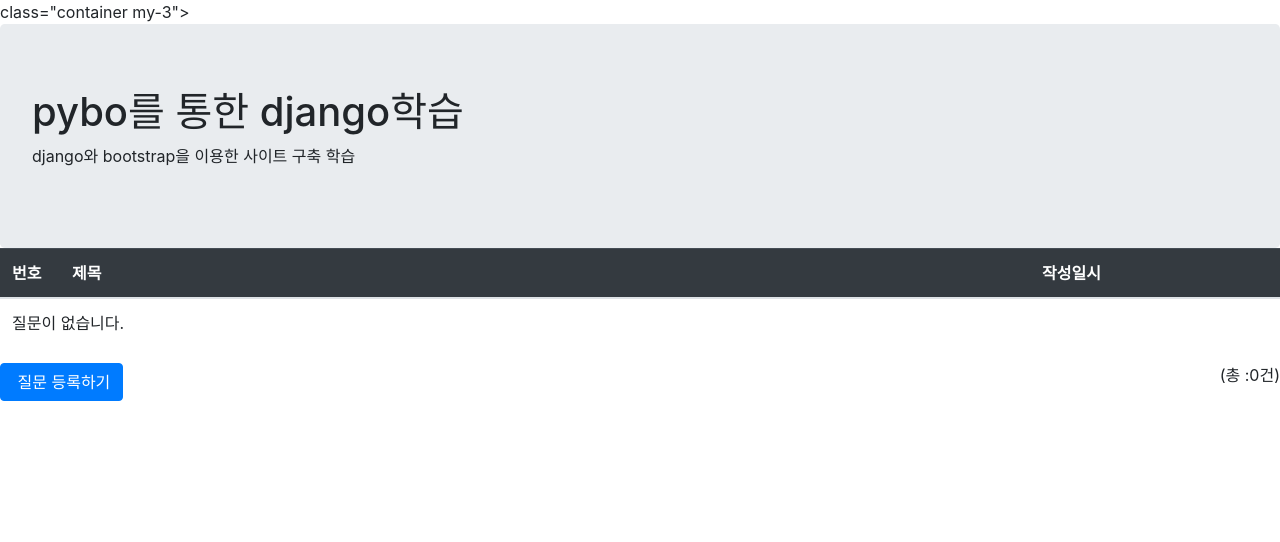
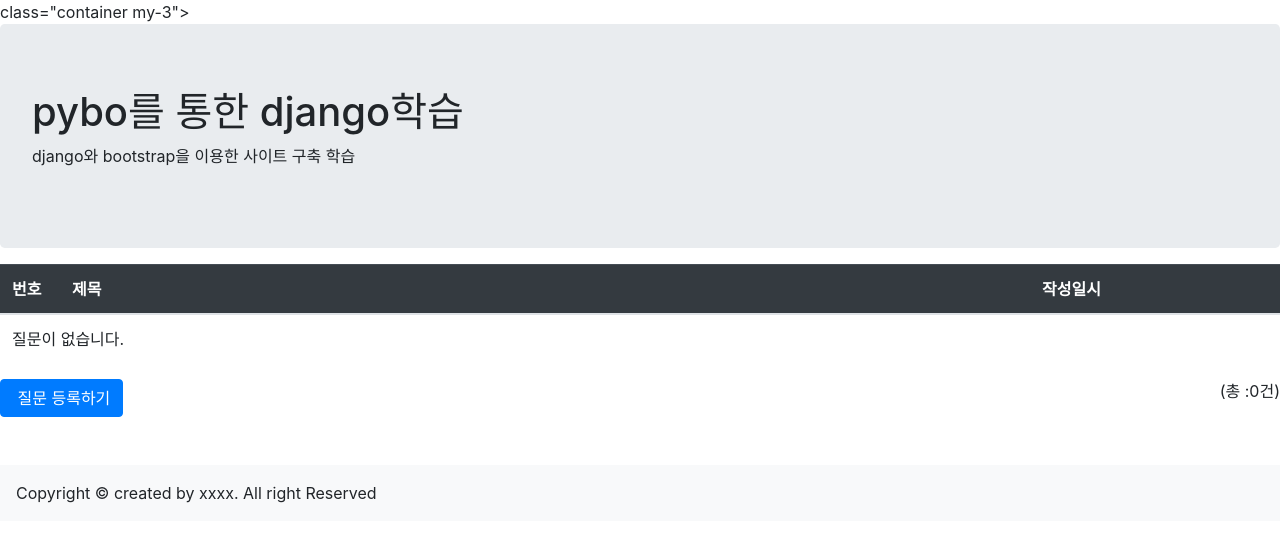
Before and after one commit to wjsehdlf77/pybo_practice, a Django app: page /pybo/ in a window 1280 px wide. Shown: the top 542 px of the page. Run offline with Django 4.2, Linux system fonts and the light colour scheme; data that the repository does not hold is empty; some libraries are stand-ins or nearby versions.

Commit message:
마무리

```diff
--- a/pybo/views.py
+++ b/pybo/views.py
@@ -12,6 +12,7 @@
     question_list = Question.objects.order_by('create_date')
     #print(question_list)
     total_count = Question.objects.count()
+
     context = {
         'question_list' : question_list,
         'total_count' : total_count
--- a/templates/base.html
+++ b/templates/base.html
@@ -24,7 +24,8 @@
         <h1>pybo를 통한 django학습</h1>
         <p>django와 bootstrap을 이용한 사이트 구축 학습</p>
       </div>
-      {% block content %}{% endblock %}
+      <div class="my-3"></div>{% block content %}{% endblock %}
+      <footer class="mt-5 p-3 bg-light">Copyright © created by xxxx. All right Reserved</footer>
     </div>
   </body>
 </html>
--- a/templates/pybo/question_detail.html
+++ b/templates/pybo/question_detail.html
@@ -43,7 +43,7 @@
         </div>
         <input type="submit" value="답변등록" class="btn btn-primary">
         <button type="submit" class='btn btn-primary'><i class='fas fa-list'></i>답변등록</button>
-        <a href = "{% url 'pybo:index' %}" class='btn btn-primary'>
+        <a href = "{% url 'pybo:index' %}" class='btn btn-primary'><i class="fas fa-list"></i> 목록 보기</a>
     </form>
 
 
```
